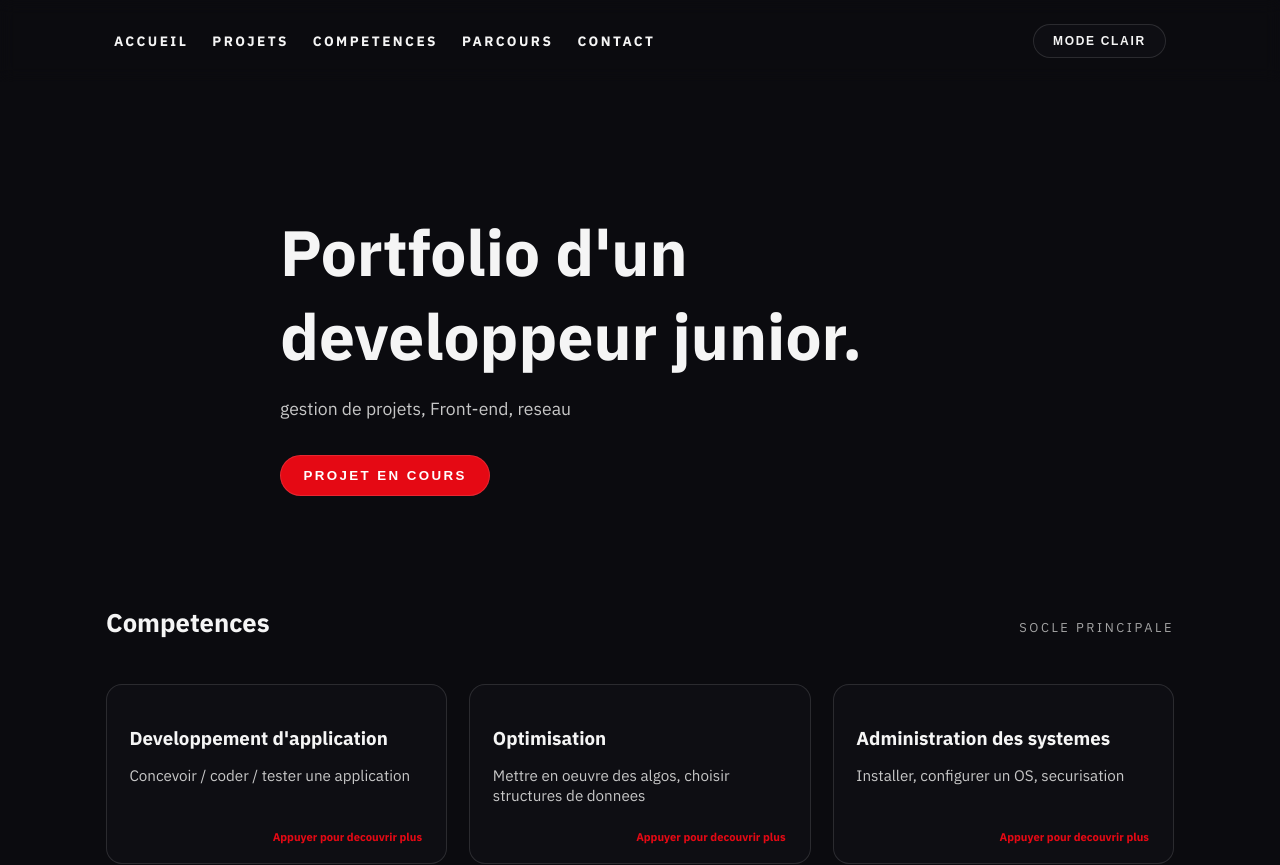
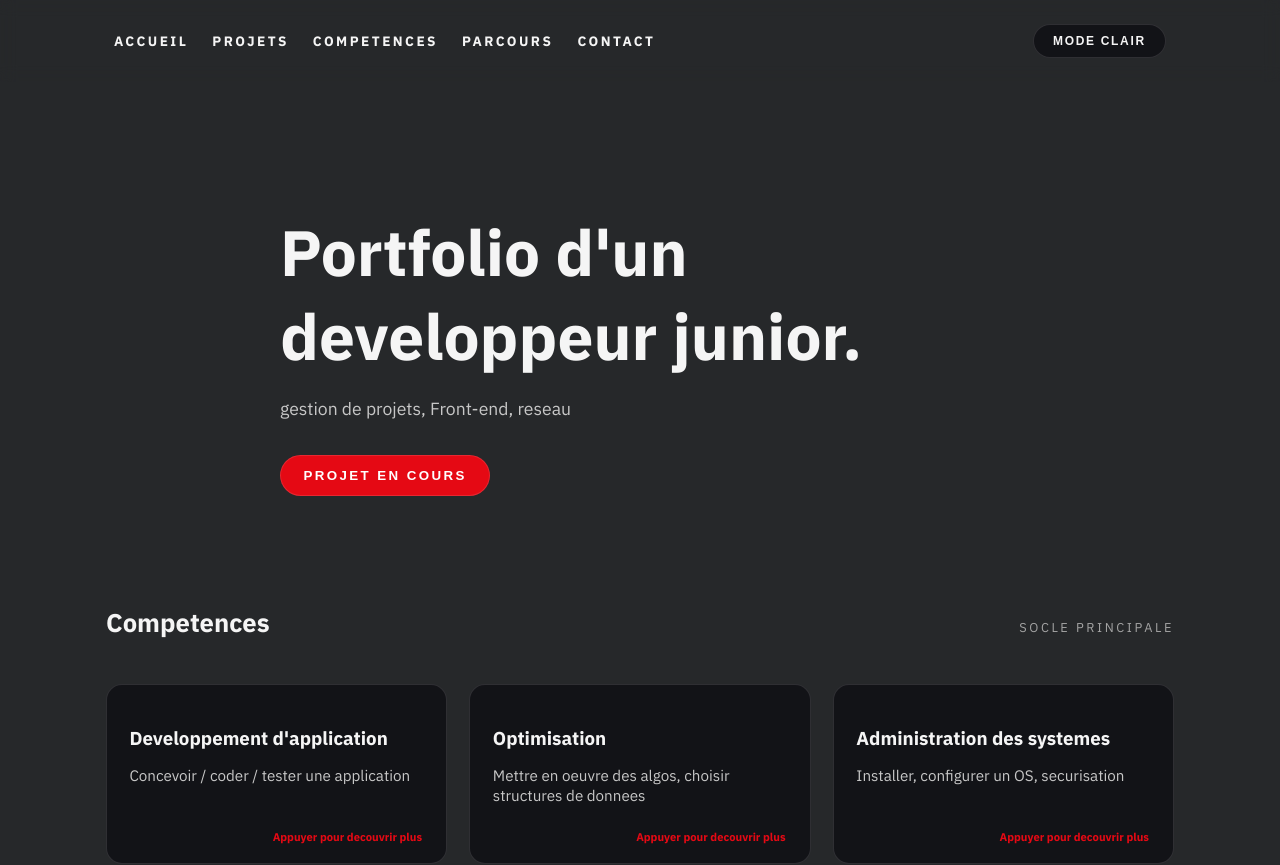
Before and after one commit to edegabriel/portfolio, a React (Vite) app: page / in a window 1280 px wide. Shown: the top 865 px of the page. Built offline with nearby package versions, Linux system fonts and the light colour scheme.

Commit message:
Fix background color in root CSS variable

```diff
--- a/src/index.css
+++ b/src/index.css
@@ -4,7 +4,7 @@
 @import url('https://fonts.googleapis.com/css2?family=Bebas+Neue&family=IBM+Plex+Sans:wght@400;500;600;700&display=swap');
 
 :root {
-  --bg: #0b0b0f;
+  --bg: #26282a;
   --bg-strong: #111118;
   --bg-rgb: 11 11 15;
   --text: #f5f5f5;
```
